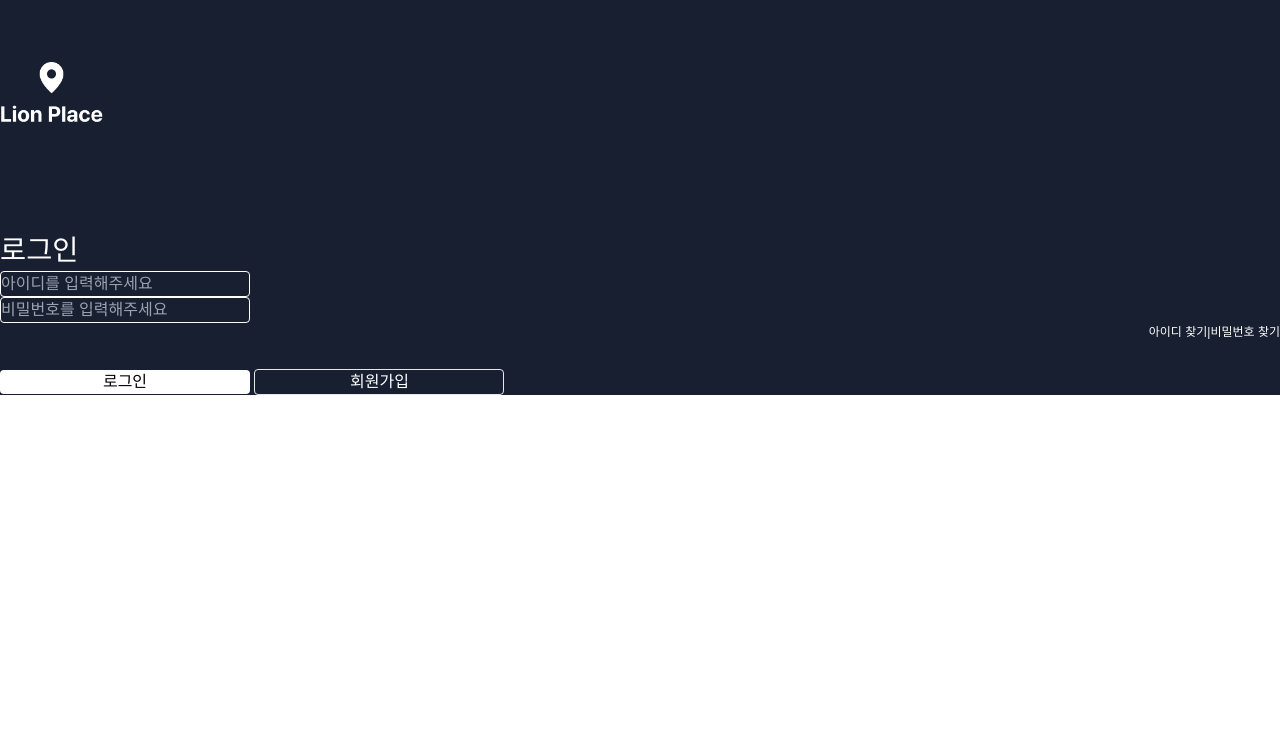
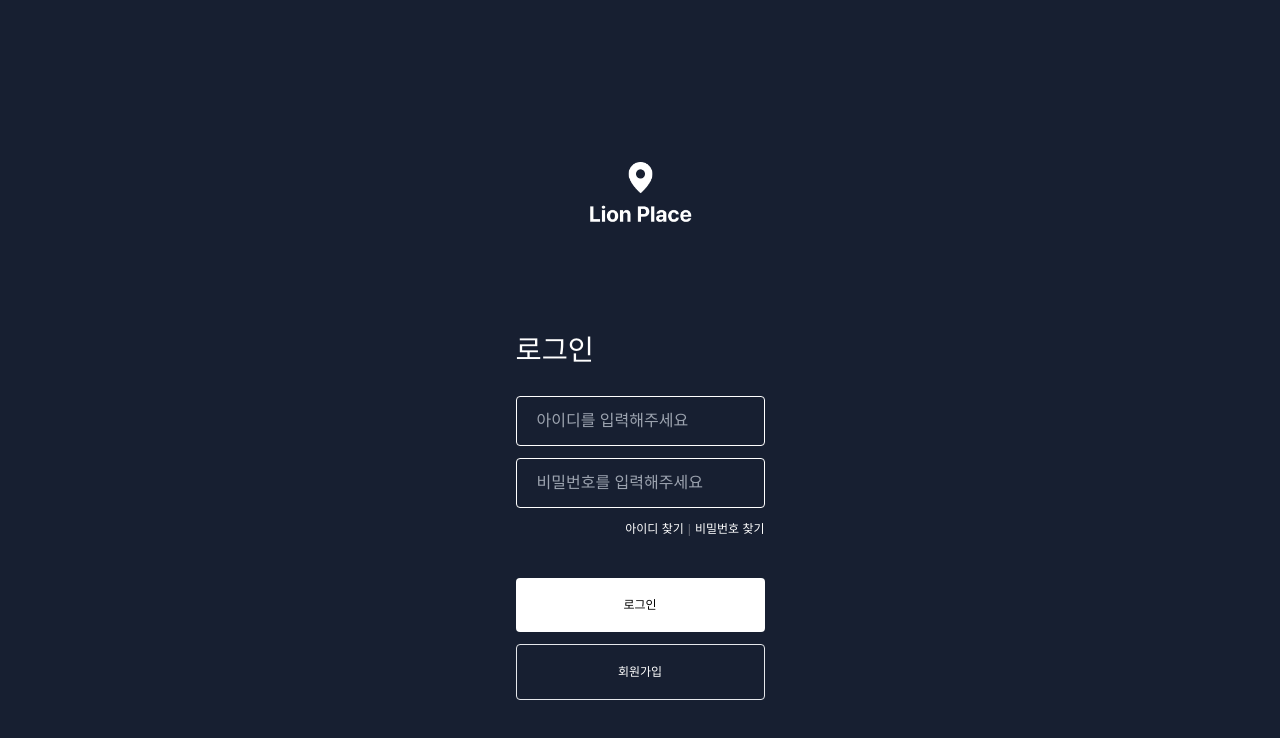
Before and after one commit to LionPlace/JS-LionPlace, a website: page client/login.html in a window 1280 px wide. Drawn offline with Linux system fonts and the light colour scheme; a web font is replaced by a local one.

Commit message:
📝Feat : 로그인 페이지 코드 수정 및 완료

```diff
--- a/client/login.html
+++ b/client/login.html
@@ -17,52 +17,63 @@
 
   <!--
 
+
+
     전체적인 화면 구성
       1. 전체 크기 설정필요한가
       2. 세로로 배치한거 flex 사용해서 해야하나요?
       3. 회원가입 아래 임의로 화면설정? -> 현재 마지막 요소에 margin bottom 값을 주어 보기 편하게 해놓은 상태
+
+      -> 전체 화면 설정하니 input 의 길이는 위의 사이즈를 가져와서 width height 값 주지 않고 박스 사이즈를 맞출 수 있었다.
 
     아이디 찾기 비밀번호 찾기
       1. 오른쪽 끝 칸 맞추는 방법 ( 전체 크기 설정때문에 이런건가?)
       2. line height 맞추는 방법
       3. #333333 색깔 테일윈드에서는 뭔지
 
-    폰트설정
+    폰트설정 -> tailwind.css 맨 위에 폰트를 import 해오며 해결 !
 
     이미지
-      1. 크기조절 임의값 지정해서 해줘도 되는지
+      1. 크기조절 임의값 지정해서 해줘도 되는지 되나여??? -> 쌉 파써블 ( 반응형 아니라서 ㄱㅊ )
 
-    짝수값 사용하자고 하신 게 모든 여백 및 패딩 마진 값을 짝수로 맞추자는 건가요?
+    짝수값 사용하자고 하신 게 모든 여백 및 패딩 마진 값을 짝수로 맞추자는 건가요?  OOOOOOOOO
+
+    a 태그
+      1. 회원가입 텍스트 세로 가운데정렬 하는방법
+
 
   -->
 
-  <body>
+  <body class="-bg--lion-primary flex justify-center min-w-[320px] h-screen">
 
-    <div class="login-wrapper -bg--lion-primary w-[320px]">
+    <div class="login-wrapper flex flex-col px-[36px] pt-[62px] items-center justify-center">
 
-      <div class="pt-[62px] pl-[108px]">
+      <div class="items-center">
         <img class="w-[103px] h-auto" src="./assets/login/lion-place.png" alt="라이언 플레이스 로고" />
       </div>
 
-      <h1 class="-text--lion-label-xl -text--lion-white ml-[34px] mt-[100px] mb-[24px] mx-auto">로그인</h1>
-      <form class="" action="" method="">
+      <h1 class="-text--lion-label-xl -text--lion-white block w-full mt-[100px]">로그인</h1>
+      <form action="#" method="POST">
         <fieldset>
-          <div class="login-form-container w-full ml-[34px]">
-            <div class="user-id">
+          <div class="mt-[24px] login-form-container flex flex-col gap-[12px]">
+
               <label for="user-id" class="sr-only">아이디</label>
-              <input class="w-[250px] h-[43px] p-[12px] bg-transparent w-250 border -border--lion-white border-solid rounded mb-[12px]" type="text" id="user-id" placeholder="아이디를 입력해주세요"/>
-            </div>
-            <div class="user-password">
+              <input class="px-[20px] py-[12px] bg-transparent border -border--lion-white border-solid rounded -text--lion-white focus:outline-none" type="id" id="user-id" placeholder="아이디를 입력해주세요" minlength="3" autocomplete="off"/>
+
               <label for="user-pw" class="sr-only">비밀번호</label>
-              <input class="w-[250px] h-[43px] p-[12px] bg-transparent w-250 border -border--lion-white border-solid rounded mb-[12px]" type="text" id="user-pw" placeholder="비밀번호를 입력해주세요"/>
-            </div>
+              <input class="px-[20px] py-[12px] bg-transparent border -border--lion-white border-solid rounded -text--lion-white focus:outline-none" type="password" id="user-pw" placeholder="비밀번호를 입력해주세요" minlength="8"/>
+
+
             <div class="find-wrapper flex justify-end -text--lion-white -text--lion-paragraph-small mb-[28px]">
-              <div class="find-id"><a href="#">아이디 찾기</a></div>
-              <div class="m-1 -text-lion-">|</div>
+              <div class="find-id after:content-['|'] after:w-[1px] after:h-[10px] after:mx-[4px] after:text-[#c2c2c275]"><a href="#">아이디 찾기</a></div>
               <div class="find-pw"><a href="#">비밀번호 찾기</a></div>
             </div>
-            <button class="w-[250px] h-[54px] bg-white rounded mb-[12px]" type="button" onclick="">로그인</button>
-            <button class="w-[250px] h-[54px] bg-transparent rounded border -text--lion-white mb-32" type="button" onclick="">회원가입</button>
+
+            <button class="py-[18px] bg-white rounded -text--lion-paragraph-small" type="submit" onclick="">로그인</button>
+            <a class="py-[18px] block bg-transparent rounded border -text--lion-white text-center -text--lion-paragraph-small" href="./views/register.html">회원가입</a>
+
+
+
           </div>
         </fieldset>
       </form>
```
